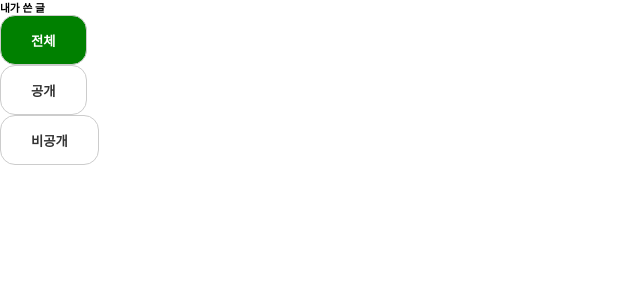
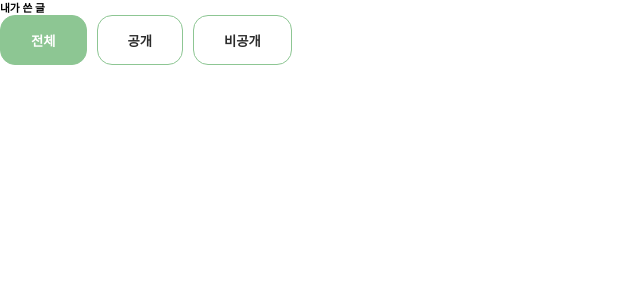
Before and after one commit to wjdgml/seb45_main_012, a React (Create React App) app in the folder client/: page / in a window 1280 px wide. Shown: the top 300 px of the page, without its empty margins (0-640 px from the left). Built offline with nearby package versions, Linux system fonts and the light colour scheme.

Commit message:
feat: 버튼 클릭 시 CSS 변경

```diff
--- a/client/src/pages/MyPageMain.jsx
+++ b/client/src/pages/MyPageMain.jsx
@@ -63,6 +63,8 @@ const MyPageMain = () => {
           </button>
         </li>
       </ul>
+      <section>
+      </section>
     </main>
   )
 }
--- a/client/src/styles/MyPageMain.css
+++ b/client/src/styles/MyPageMain.css
@@ -4,8 +4,10 @@
   padding: 0;
 }
 
-
-
+ul {
+  display: flex;
+  gap: 10px;
+}
 
 li {
   list-style: none;
@@ -13,14 +15,13 @@ li {
 
 button {
   background-color: white;
-  border: 1px solid #ccc;
-  color: #333;
-  padding: 10px 20px;
+  border: 1px solid #8DC693;
+  color: #2B2B2B;
   cursor: pointer;
 }
 
 /* 활성 버튼 스타일 */
 button.active {
-  background-color: green;
+  background-color: #8DC693;
   color: white;
 }
```
